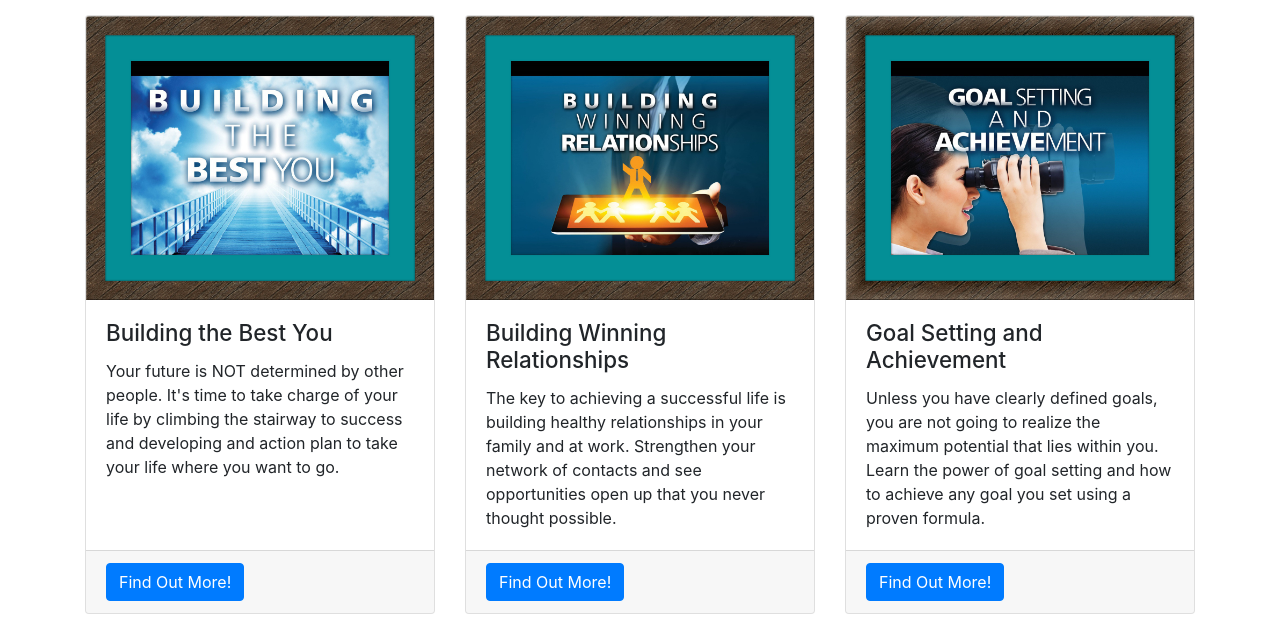
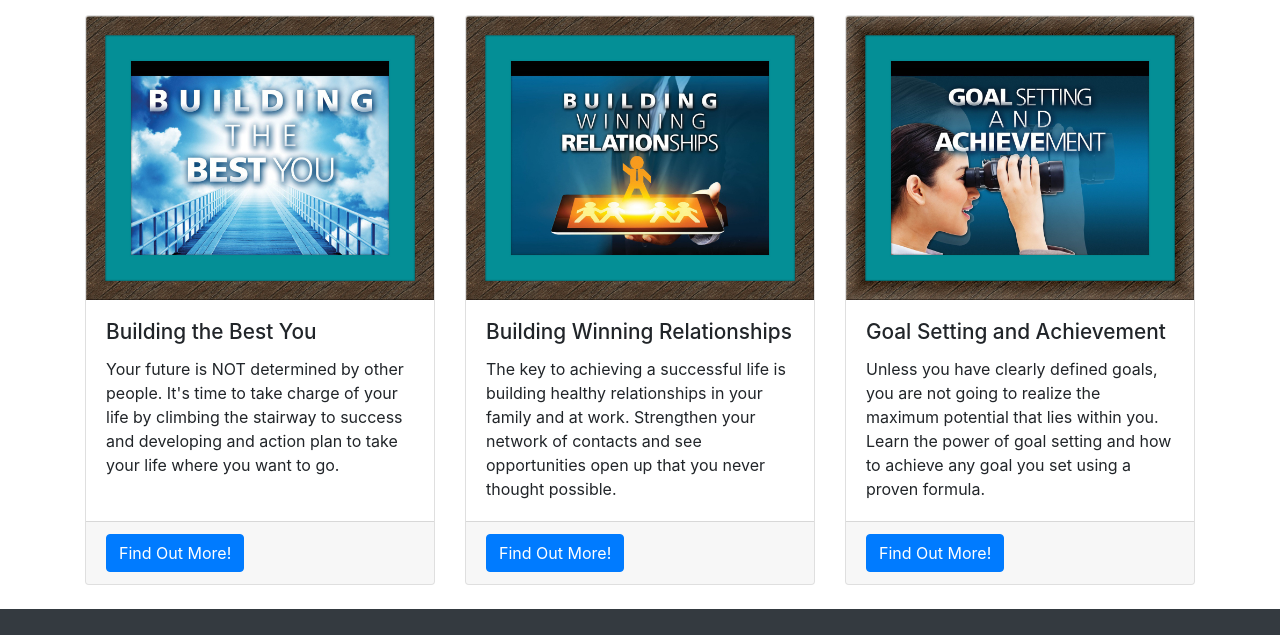
Before and after one commit to McMartyFly/ideasenvy, a website: page index.html in a window 1280 px wide. Shown: the part 799-1434 px from the top of the page. Drawn offline with nearby package versions, Linux system fonts and the light colour scheme.

Commit message:
tryin to fix card style cross platform issues

```diff
--- a/css/business-frontpage.css
+++ b/css/business-frontpage.css
@@ -160,7 +160,7 @@ footer .ielogo {
 }
 
 .card-body h4 {
-  font-size: 1.4rem;
+  font-size: 1.3rem;
 }
 
 @media (min-width: 992px) {
```
